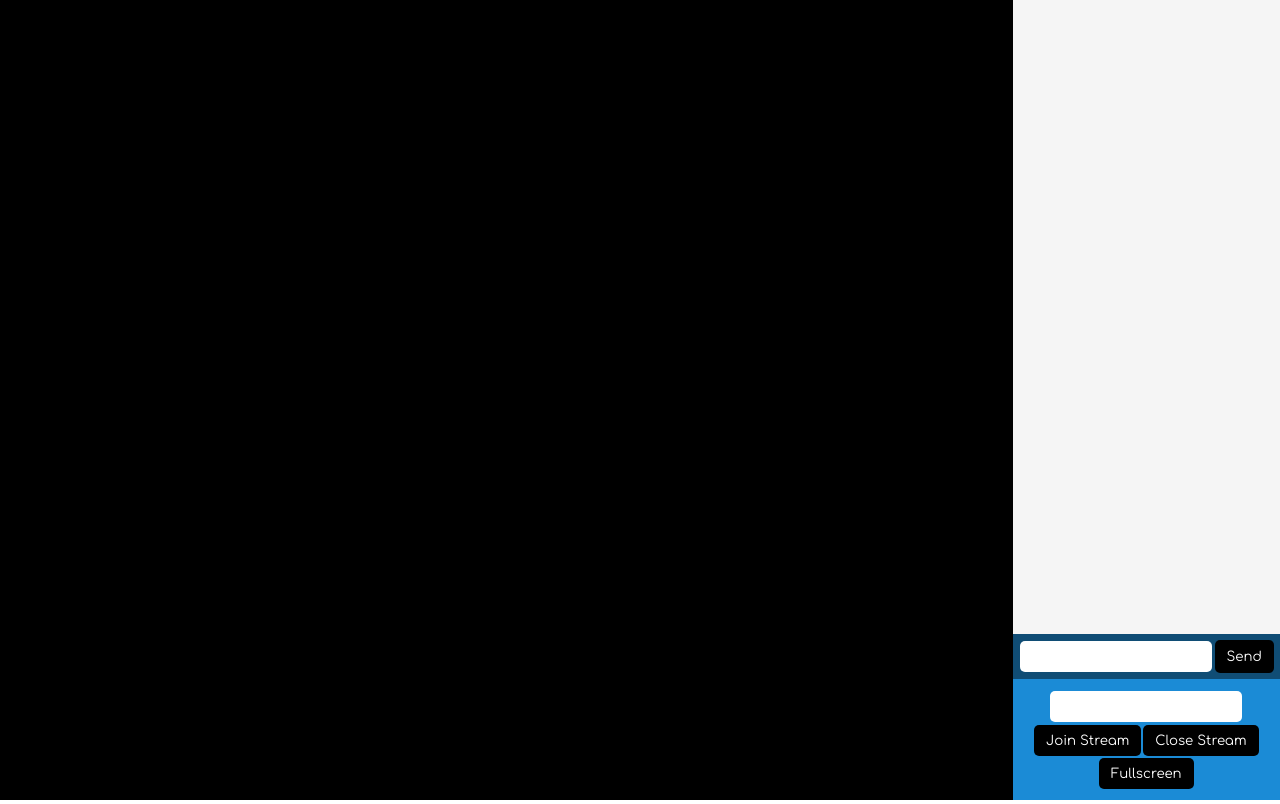
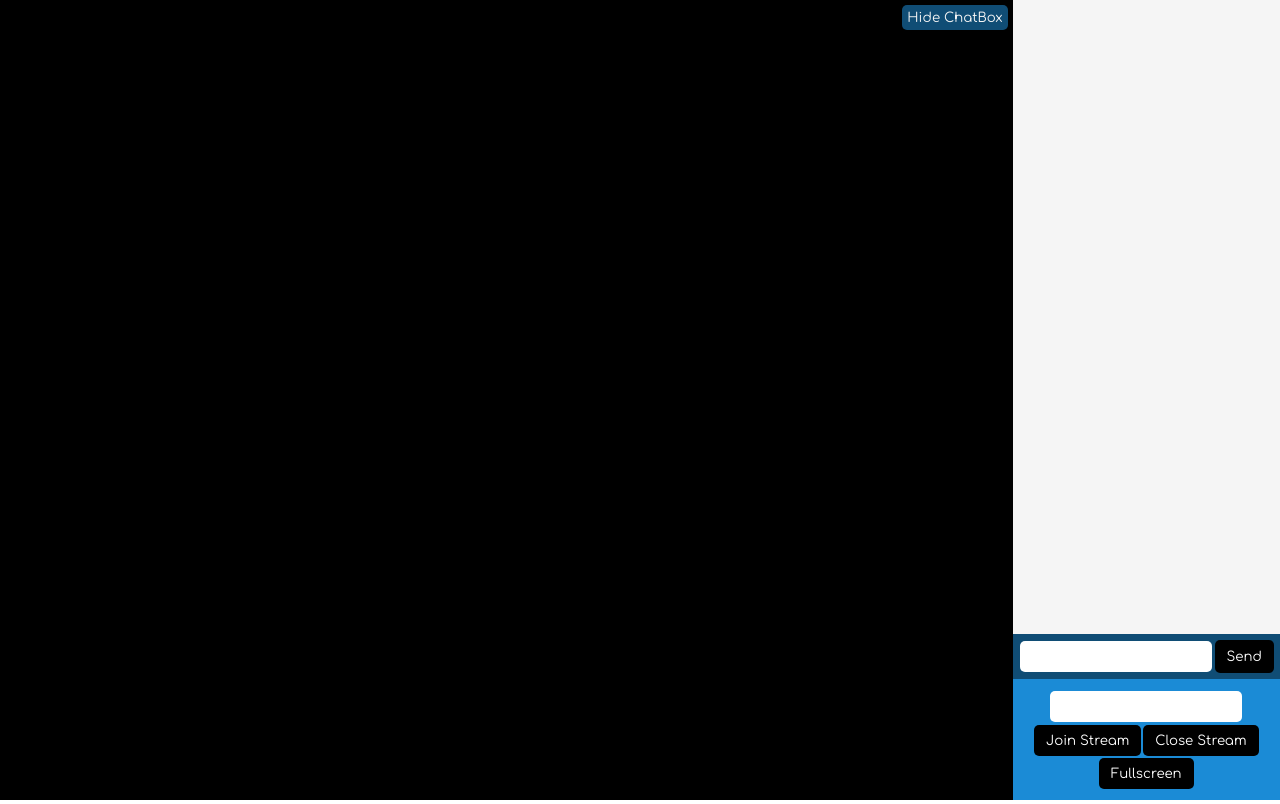
Before and after one commit to yashchaudhari008/seeWithMAD, a plain HTML site: page pages/client.html in a window 1280 px wide. Drawn offline with Linux system fonts and the light colour scheme.

Commit message:
Added button to hide/show chatbox.

```diff
--- a/main.css
+++ b/main.css
@@ -57,7 +57,7 @@ video {
 }
 
 .hide {
-    display: block;
+    display: none !important;
     visibility: hidden;
 }
 
@@ -80,6 +80,16 @@ input {
 
 #videoContainer {
     flex: 4;
+    position: relative;
+}
+
+#toggleMsgMenu {
+    position: absolute;
+    right: 0;
+    margin: 5px;
+    padding: 5px;
+    color: var(--back_color);
+    background-color: var(--suppliment_color);
 }
 
 #sideContainer {
--- a/pages/client.html
+++ b/pages/client.html
@@ -10,6 +10,7 @@
         <div class="appContainer">
             <div id="videoContainer">
                 <video id="hostVideo" autoplay playsinline></video>
+                <button id="toggleMsgMenu" onclick="toggleChatBox(this)">Hide ChatBox</button>
             </div>
 
             <div id="sideContainer">
--- a/scripts/utils.js
+++ b/scripts/utils.js
@@ -25,3 +25,13 @@ function fullscreen(ele){
 function gotoHOME(){
     window.location.href = '../';
 }
+function toggleChatBox(ele){
+    let container = document.getElementById('sideContainer');
+    container.classList.toggle('hide');
+    if(container.classList.contains('hide')){
+        ele.innerHTML = "Show ChatBox";
+    }
+    else {
+        ele.innerHTML = "Hide ChatBox";
+    }
+}
```
Also changed, not shown: index.html (+0 -1 lines).
